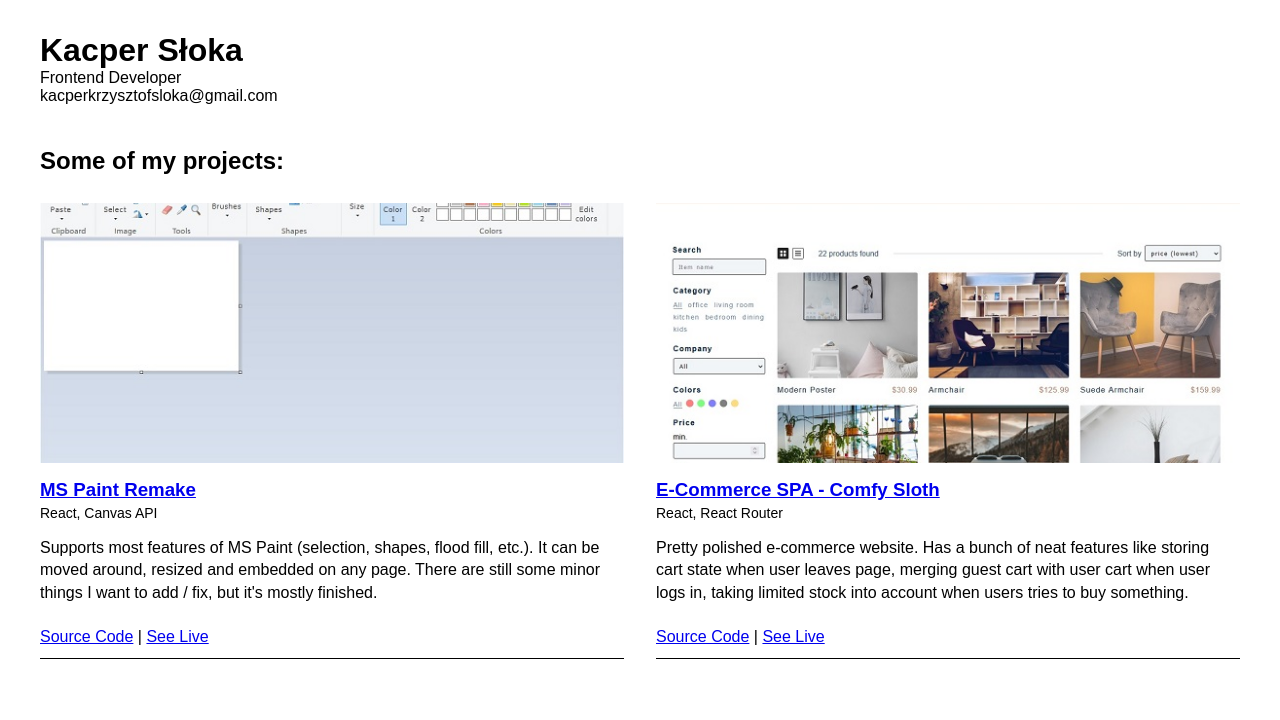
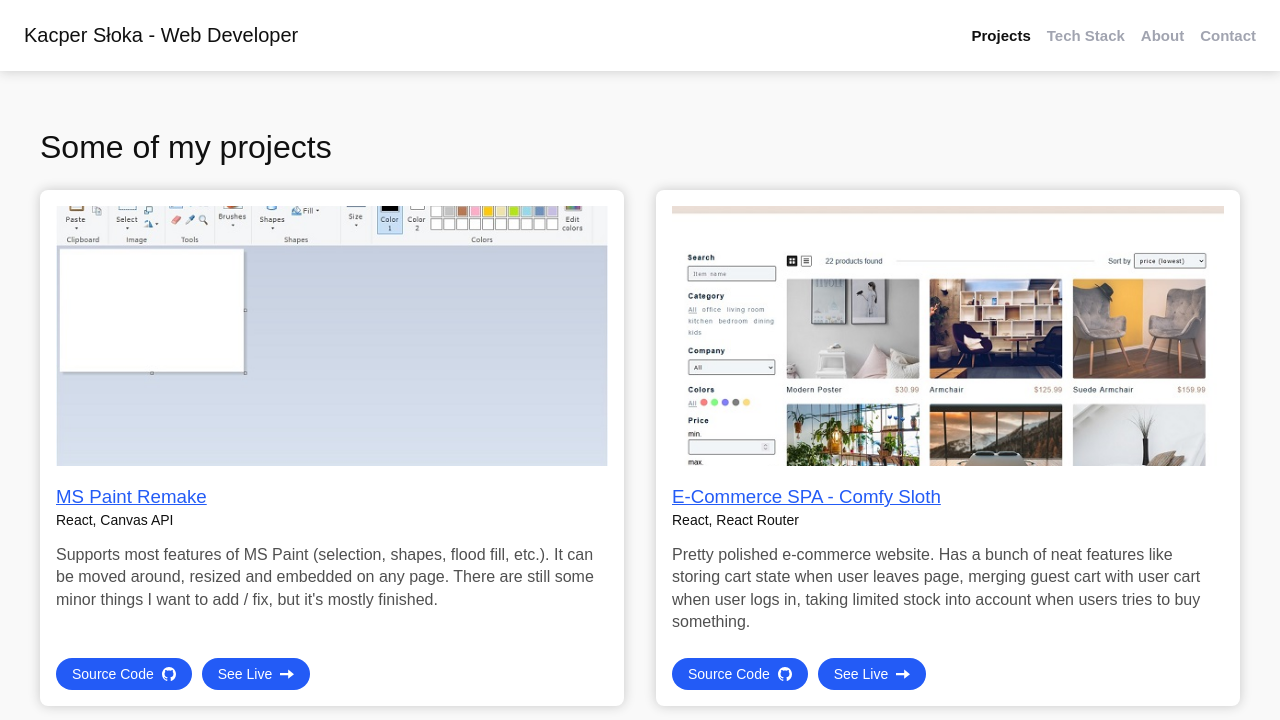
Before and after one commit to AverageUser4/AverageUser4.github.io, a plain HTML site: page index.html in a window 1280 px wide. Shown: the top 720 px of the page. Drawn offline with Linux system fonts and the light colour scheme.

Commit message:
improved website design

```diff
--- a/index.css
+++ b/index.css
@@ -1,33 +1,77 @@
 * {
   font-family: sans-serif;
-}
-
-@media(prefers-color-scheme: dark) {
-  * {
-    color-scheme: dark;
-  }
+  color: rgb(16, 16, 16);
 }
 
 body {
   margin: 0;
+  background-color: rgb(249,249,249);
 }
 
 h1, h2, h3, h4, h5, h6, p {
   margin: 0;
+  font-weight: 500;
 }
 
-.page-container {
-  max-width: 1200px;
-  margin: 0 auto;
-  padding: 32px;
+a {
+  color: rgb(35,91,246);
+}
+a:hover {
+  text-decoration: none;
 }
 
 .header {
+  margin-bottom: 42px;
+
+  background-color: rgb(255, 255, 255);
+  box-shadow: 0px 0px 12px 0px rgba(200, 200, 200, 1);
+}
+
+.header-content {
   display: flex;
   align-items: center;
   justify-content: space-between;
+  flex-wrap: wrap;
+  gap: 12px 32px;
 
-  margin-bottom: 42px;
+  width: 100%;
+  max-width: 1400px;
+  margin: 0 auto;
+  padding: 24px;
+
+  box-sizing: border-box;
+}
+
+.nav-list {
+  display: flex;
+  gap: 16px;
+
+  list-style: none;
+  margin: 0;
+  padding: 0;
+}
+
+.nav-button {
+  padding: 0;
+
+  border: none;
+  background-color: transparent;
+  font-size: 15px;
+  font-weight: 600;
+  color: #A1A4B0;
+}
+.nav-button:hover {
+  color: rgb(16, 16, 16);
+  cursor: pointer;
+}
+.nav-button--active {
+  color: rgb(16, 16, 16);
+}
+
+.main {
+  max-width: 1200px;
+  margin: 0 auto;
+  padding: 16px;
 }
 
 .projects-list {
@@ -39,19 +83,21 @@ h1, h2, h3, h4, h5, h6, p {
 
 .project {
   display: flex;
-  gap: 16px 24px;
-  flex-wrap: wrap;
+  flex-direction: column;
 
-  margin: 16px 0;
-  padding: 12px 0;
+  padding: 16px;
 
-  border-bottom: 1px solid currentColor;
+  background-color: rgb(255, 255, 255);
+  border-radius: 8px;
+  box-shadow: 0px 0px 12px 0px rgba(200, 200, 200, 1);
 }
 
 .thumbnail {
   display: block;
-  width: 200px;
-  height: 200px;
+  width: 100%;
+  height: 260px;
+
+  margin-bottom: 20px;
 }
 
 .thumbnail__image {
@@ -70,6 +116,8 @@ h1, h2, h3, h4, h5, h6, p {
   justify-content: space-between;
 
   max-width: 600px;
+
+  flex-grow: 1;
 }
 
 .technologies {
@@ -79,7 +127,31 @@ h1, h2, h3, h4, h5, h6, p {
 
 .desc {
   line-height: 1.4;
+  font-size: 16px;
   margin-bottom: 24px;
+  color: rgb(80, 80, 80);
+}
+
+.buttons-container {
+  display: flex;
+  gap: 10px;
+}
+
+.button {
+  display: flex;
+  align-items: center;
+  gap: 8px;
+
+  padding: 8px 16px;
+
+  background-color: rgb(35,91,246);
+  color: rgb(255, 255, 255);
+  border-radius: 30px;
+  text-decoration: none;
+  font-size: 14px;
+}
+.button:hover {
+  opacity: 0.9;
 }
 
 @media(min-width: 800px) {
@@ -88,9 +160,4 @@ h1, h2, h3, h4, h5, h6, p {
     grid-template-columns: 1fr 1fr;
     gap: 32px;
   }
-
-  .thumbnail {
-    width: 100%;
-    height: 260px;
-  }
 }
--- a/index.html
+++ b/index.html
@@ -6,26 +6,31 @@
   <meta charset="UTF-8">
   <meta http-equiv="X-UA-Compatible" content="IE=edge">
   <meta name="viewport" content="width=device-width, initial-scale=1.0">
-  <title>Super Page</title>
+  <title>Kacper Słoka - Web Developer</title>
   <link rel="stylesheet" href="index.css">
   <script type="module" src="index.js"></script>
 </head>
 
 <body>
-  <div class="page-container">
-    <header class="header">
-      <div>
-        <h1>Kacper Słoka</h1>
-        <p>Frontend Developer</p>
-        <p>kacperkrzysztofsloka@gmail.com</p>
-      </div>
-    </header>
+  <header class="header">
+    <div class="header-content">
+      <h1 style="font-size: 20px">Kacper Słoka - Web Developer</h1>
 
-    <main>
-      <h2>Some of my projects:</h2>
-      <ul class="projects-list"></ul>
-    </main>
-  </div>
+      <nav class="nav">
+        <ul class="nav-list">
+          <li><button class="nav-button nav-button--active">Projects</button></li>
+          <li><button class="nav-button">Tech Stack</button></li>
+          <li><button class="nav-button">About</button></li>
+          <li><button class="nav-button">Contact</button></li>
+        </ul>
+      </nav>
+    </div>
+  </header>
+
+  <main class="main">
+    <h2 style="margin-bottom: 24px; font-size: 32px;">Some of my projects</h2>
+    <ul class="projects-list"></ul>
+  </main>
 </body>
 
 </html>
--- a/index.js
+++ b/index.js
@@ -10,19 +10,27 @@ function render() {
     projectsList.innerHTML += `
       <li class="project">
         <a  target="_blank" class="thumbnail" href="${liveUrl}">
-          <img class="thumbnail__image" src="assets/${data.name}.jpg">
+          <img class="thumbnail__image" src="assets/thumbnails/${data.name}.jpg">
         </a>
         <div class="text-container">
           <div>
-            <a target="_blank" href="${liveUrl}">
-              <h3>${data.presentationName}</h3>
-            </a>
+            <h3>
+              <a target="_blank" href="${liveUrl}">
+                ${data.presentationName}
+              </a>
+            </h3>
             <p class="technologies">${data.technologies}</p>
             <p class="desc">${data.description}</p>
           </div>
-          <div>
-            <a target="_blank" href="${repoUrl}">Source Code</a> |
-            <a target="_blank" href="${liveUrl}">See Live</a>
+          <div class="buttons-container">
+            <a class="button" target="_blank" href="${repoUrl}">
+              Source Code
+              <img src="assets/icons/github.svg">
+            </a>
+            <a class="button" target="_blank" href="${liveUrl}">
+              See Live
+              <img src="assets/icons/webpage.svg">
+            </a>
           </div>
         </div>
       </li>
```
Also changed, not shown: icons.js (added, +52 -0 lines), assets/icons/github.svg (added), assets/icons/webpage.svg (added), assets/thumbnails/curved-text-generator.jpg (renamed from assets/curved-text-generator.jpg), assets/thumbnails/e-commerce-salinaka.jpg (renamed from assets/e-commerce-salinaka.jpg), assets/thumbnails/landing-page-cypress.jpg (renamed from assets/landing-page-cypress.jpg), assets/thumbnails/landing-page-tesla.jpg (renamed from assets/landing-page-tesla.jpg), assets/thumbnails/ms-paint-remake.jpg (renamed from assets/ms-paint-remake.jpg), assets/thumbnails/php-chat.jpg (renamed from assets/php-chat.jpg), assets/thumbnails/scrimba-quizzical.jpg (renamed from assets/scrimba-quizzical.jpg), assets/thumbnails/smilga-cocktails.jpg (renamed from assets/smilga-cocktails.jpg), assets/thumbnails/smilga-comfy-sloth-e-commerce.jpg (renamed from assets/smilga-comfy-sloth-e-commerce.jpg), assets/thumbnails/windows-10-calculator-remake.jpg (renamed from assets/windows-10-calculator-remake.jpg), assets/website-remake-tvp-abc.jpg (deleted).
